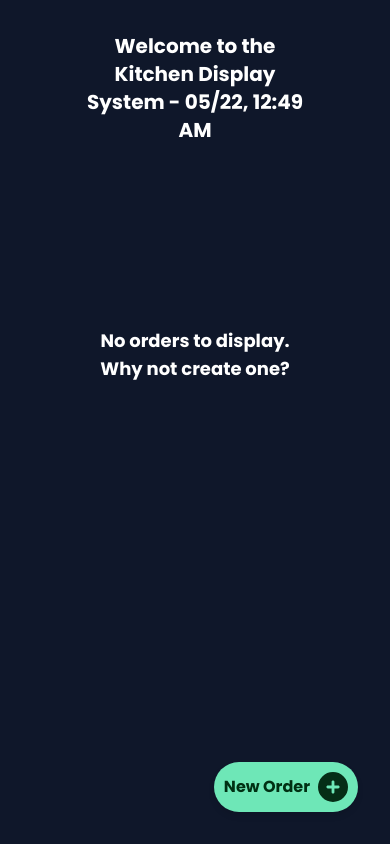
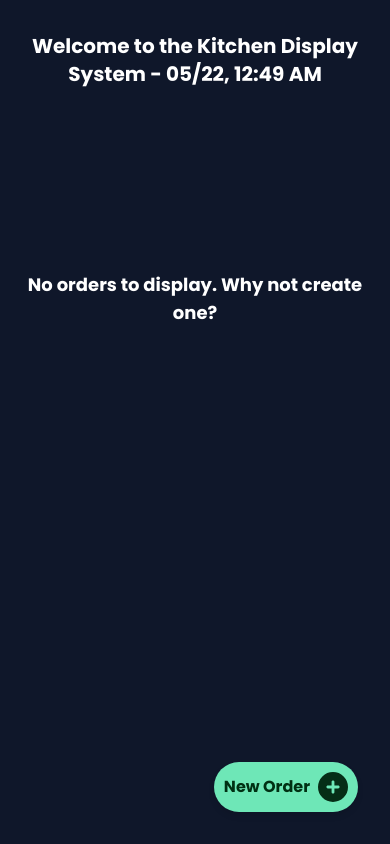
Before and after one commit to Fabrizzio20k/Kitchen-Display-System, a Next.js app: page / in a window 390 px wide. Built offline with nearby package versions, Linux system fonts and the light colour scheme.

Commit message:
Fix styles

```diff
--- a/src/app/globals.css
+++ b/src/app/globals.css
@@ -50,6 +50,19 @@
   src: url('/fonts/poppins/Poppins-SemiBold.ttf') format('truetype');
 }
 
+::-webkit-scrollbar {
+  width: 5px;
+}
+
+::-webkit-scrollbar-track {
+  background: transparent;
+}
+
+::-webkit-scrollbar-thumb {
+  background-color: #888;
+  border-radius: 5px;
+}
+
 
 .fade-container::after {
   content: '';
--- a/src/app/page.tsx
+++ b/src/app/page.tsx
@@ -10,7 +10,7 @@ export default function Home() {
   const orderListState = useAppSelector((state) => state.order.orderList);
 
   return (
-    <main className="h-screen items-center justify-center mx-20 font-poppins py-8">
+    <main className="h-screen items-center justify-center mx-4 md:mx-10 lg:mx-20 font-poppins py-8">
       <ButtonCreateOrderComponent />
       <div className="flex justify-center text-white">
         <h1 className="text-xl font-bold pb-8 text-center">Welcome to the Kitchen Display System -
@@ -30,10 +30,12 @@ export default function Home() {
         </div>
       )}
       {orderListState.length > 0 && (
-        <div className="grid gap-4 grid-cols-1 lg:grid-cols-4">
-          {orderListState.map((order) => (
-            <OrderComponent key={order.id} order={order} />
-          ))}
+        <div className="w-full flex items-center justify-center">
+          <div className="grid gap-4 grid-cols-1 lg:grid-cols-2 xl:grid-cols-4">
+            {orderListState.map((order) => (
+              <OrderComponent key={order.id} order={order} />
+            ))}
+          </div>
         </div>
       )}
     </main>
--- a/src/components/OrderComponent.tsx
+++ b/src/components/OrderComponent.tsx
@@ -4,7 +4,7 @@ import FoodComponent from "./FoodComponent";
 import { Order } from "@/interfaces/order";
 import { useState } from "react";
 import { useAppDispatch } from "@/redux/store/store";
-import { updateStatus, deleteOrder } from "@/redux/slices/orderSlice";
+import { updateStatus } from "@/redux/slices/orderSlice";
 
 export default function OrderComponent({ order }: { order: Order }) {
     const [showAll, setShowAll] = useState(false);
@@ -63,14 +63,14 @@ export default function OrderComponent({ order }: { order: Order }) {
     }
 
     return (
-        <div className={`flex flex-col ${getOrderBorderClass(order.status)} border-2 h-fit max-w-96 rounded-xl overflow-hidden`}>
+        <div className={`flex flex-col ${getOrderBorderClass(order.status)} border-2 h-96 w-80 rounded-xl overflow-hidden`}>
             <div className="flex flex-col">
-                <div className={`flex flex-row justify-between p-5 ${getOrderBackgroundColor(order.status)}`}>
-                    <h3 className="text-md font-semibold">To: {order.customerName}</h3>
-                    <h3 className="text-md font-semibold">{order.time}</h3>
-                    <h3 className={`text-md font-semibold ${getTextColor(order.status)}`}>{order.status}</h3>
+                <div className={`flex flex-row justify-between p-4 w-full ${getOrderBackgroundColor(order.status)}`}>
+                    <h3 className="text-md font-semibold w-4/12 flex items-center justify-center">To: {order.customerName}</h3>
+                    <h3 className="text-md font-semibold w-4/12 flex items-center justify-center border-l-2 border-r-2 border-slate-900">{order.time}</h3>
+                    <h3 className={`text-md font-semibold w-4/12 flex items-center justify-center ${getTextColor(order.status)}`}>{order.status}</h3>
                 </div>
-                <div className="flex flex-col items-center md:flex-row justify-center space-x-2 py-4 bg-white text-sm">
+                <div className="flex flex-row items-center justify-center space-x-2 py-4 bg-white text-sm">
                     <button className="w-fit bg-green-500 hover:bg-green-700 text-white font-bold py-1 px-2 rounded" onClick={() => handleCurrentState(order.id, "done")}>
                         Delivered
                     </button>
@@ -83,7 +83,7 @@ export default function OrderComponent({ order }: { order: Order }) {
                 </div>
             </div>
 
-            <div className={`relative flex flex-col bg-white`}>
+            <div className={`relative flex flex-col bg-white h-96 overflow-y-scroll`}>
                 {order.foods.map((food) => (
                     <FoodComponent key={food.id} food={food} />
                 ))}
```
